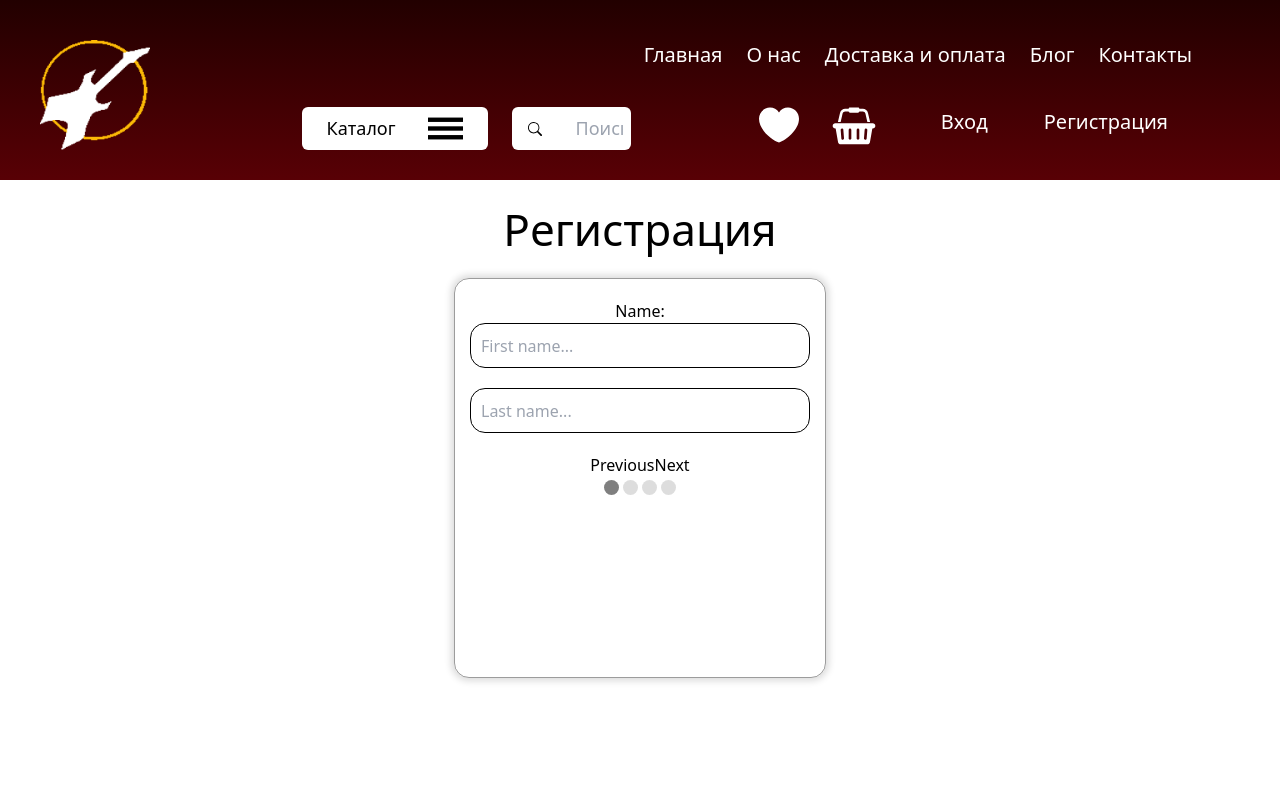
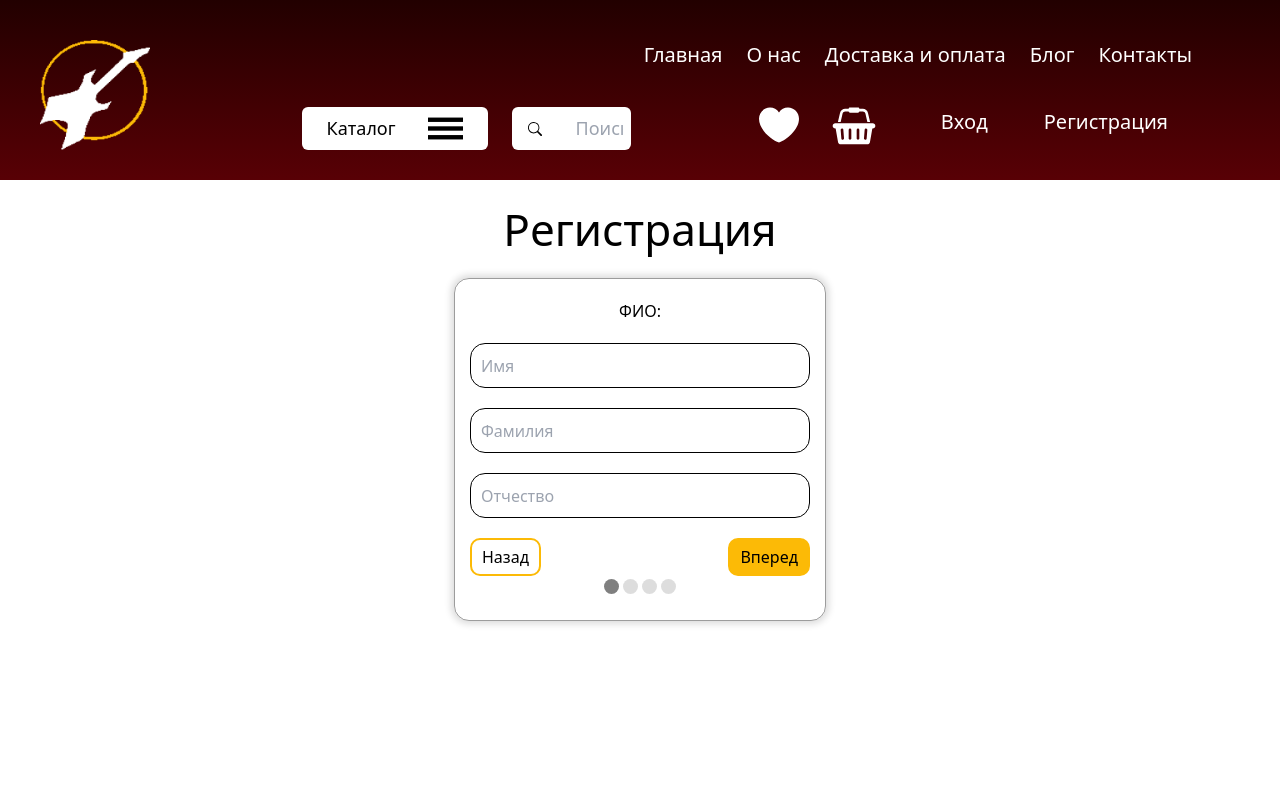
Before and after one commit to NataliyaMuk/musical-instrument-store, a Vue app: page /register in a window 1280 px wide. Shown: the top 800 px of the page. Built offline with nearby package versions, Linux system fonts and the light colour scheme.

Commit message:
стили для формы

```diff
--- a/src/components/RegisterPage.vue
+++ b/src/components/RegisterPage.vue
@@ -1,38 +1,36 @@
 <template>
-    <!-- <h2>Регистрация</h2>
-    <div class="register">
-        <form action="">
-            <input type="text" placeholder="Имя">
-            <input type="text" placeholder="Фамилия">
-            <input type="email" placeholder="email@.gmail.com">
-            <input type="password" placeholder="Введите пароль">
-            <input type="password" placeholder="Повторите пароль">
-            <button class="cta-btn" @click="reg()">Зарегистрироваться</button>
-        </form>
-    </div> -->
     <div class="register">
         <h2 v-if="section < 5">Регистрация</h2>
         <form id="regForm" action="" v-if="section >= 1 && section <= 4">
-            <!-- One "tab" for each step in the form: -->
-            <div class="tab" v-if="section == 1">Name:
-                <p>
-                    <input placeholder="First name..." oninput="this.className = ''">
+            <div class="tab" v-show="section == 1">
+                <p class="form-title">
+                    ФИО:
                 </p>
                 <p>
-                    <input placeholder="Last name..." oninput="this.className = ''">
+                    <input placeholder="Имя" oninput="this.className = ''">
+                </p>
+                <p>
+                    <input placeholder="Фамилия" oninput="this.className = ''">
+                </p>
+                <p>
+                    <input placeholder="Отчество" oninput="this.className = ''">
                 </p>
             </div>
-
-            <div class="tab" v-if="section == 2">Contact Info:
-                <p>
-                    <input placeholder="E-mail..." oninput="this.className = ''">
+            <div class="tab" v-show="section == 2">
+                <p class="form-title">
+                    Контактная информация:
                 </p>
                 <p>
-                    <input placeholder="Phone..." oninput="this.className = ''">
+                    <input name="email" placeholder="example@mail.ru" oninput="this.className = ''" required>
+                </p>
+                <p>
+                    <input placeholder="+79157779944" oninput="this.className = ''">
                 </p>
             </div>
-
-            <div class="tab" v-if="section == 3">Birthday:
+            <div class="tab" v-show="section == 3">
+                <p class="form-title">
+                    Дата рождения:
+                </p>
                 <p>
                     <input placeholder="dd" oninput="this.className = ''">
                 </p>
@@ -43,30 +41,30 @@
                     <input placeholder="yyyy" oninput="this.className = ''">
                 </p>
             </div>
-
-            <div class="tab" v-if="section == 4">Login Info:
-                <p>
-                    <input placeholder="Username..." oninput="this.className = ''">
+            <div class="tab" v-show="section == 4">
+                <p class="form-title">
+                    Логин и пароль:
                 </p>
                 <p>
-                    <input placeholder="Password..." oninput="this.className = ''">
+                    <input placeholder="Логин" oninput="this.className = ''">
+                </p>
+                <p>
+                    <input placeholder="Пароль" oninput="this.className = ''">
                 </p>
             </div>
-
-            <div v-if="section <= 4">
-                <button type="button" id="prevBtn" @click="prev()">Previous</button>
-                <button type="button" id="nextBtn" @click="next()">Next</button>
+            <div v-show="section <= 4" class="control">
+                <button type="button" class="prev" id="prevBtn" @click="prev()">Назад</button>
+                <button type="button" class="next" v-show="section < 4" id="nextBtn" @click="next()">Вперед</button>
+                <button type="submit" class="next" v-show="section == 4" id="nextBtn" @click="next()">Отправить</button>
             </div>
-
-            <!-- Circles which indicates the steps of the form: -->
-            <div v-if="section <= 4">
+            <div v-show="section <= 4">
                 <button type="button" id="1" class="step active" @click="swith(1)"></button>
                 <button type="button" id="2" class="step" @click="swith(2)"></button>
                 <button type="button" id="3" class="step" @click="swith(3)"></button>
                 <button type="button" id="4" class="step" @click="swith(4)"></button>
             </div>
         </form>
-        <p v-if="section == 5" class="end">Вы зарегистрированы!</p>
+        <p v-show="section == 5" class="end">Вы зарегистрированы!</p>
     </div>
 </template>
 
@@ -138,7 +136,6 @@ h2 {
 }
 
 form {
-    min-height: 400px;
     max-width: 372px;
     display: flex;
     flex-direction: column;
@@ -148,6 +145,41 @@ form {
     padding: 20px 0;
     margin: 0 auto;
     text-align: center;
+}
+
+.form-title {
+    margin-bottom: 20px;
+}
+
+.control {
+    max-width: 340px;
+    width: 100%;
+    margin: 0 auto;
+    display: flex;
+    justify-content: space-between;
+}
+
+.next {
+    background-color: #FCBA06;
+    padding: 5px 10px;
+    border-radius: 10px;
+    border: 2px solid #FCBA06;
+}
+
+.prev {
+    padding: 5px 10px;
+    border-radius: 10px;
+    border: 2px solid #FCBA06;
+}
+
+.next:hover {
+    background-color: white;
+    transition: .3s;
+}
+
+.prev:hover {
+    background-color: #FCBA06;
+    transition: .3s;
 }
 
 input {
```
